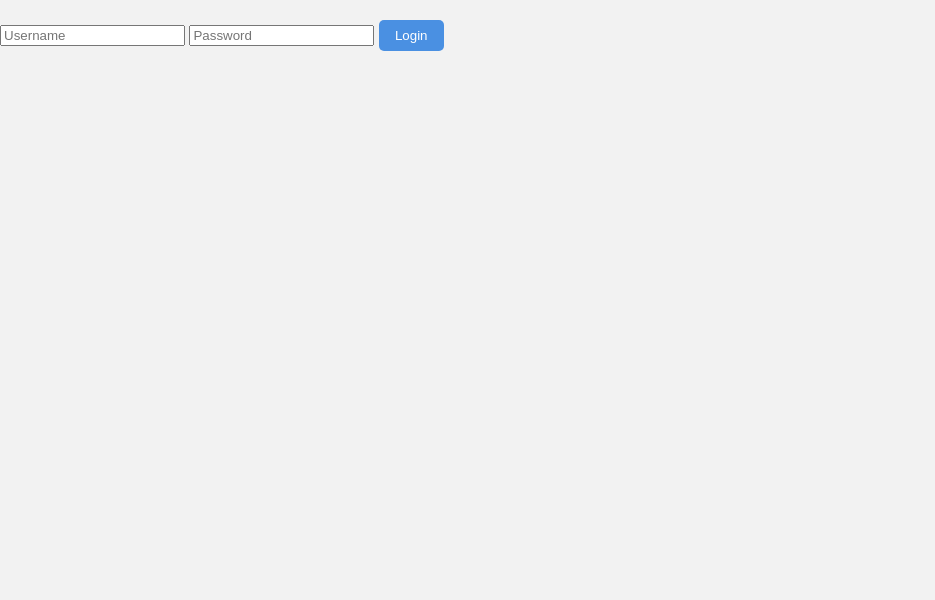
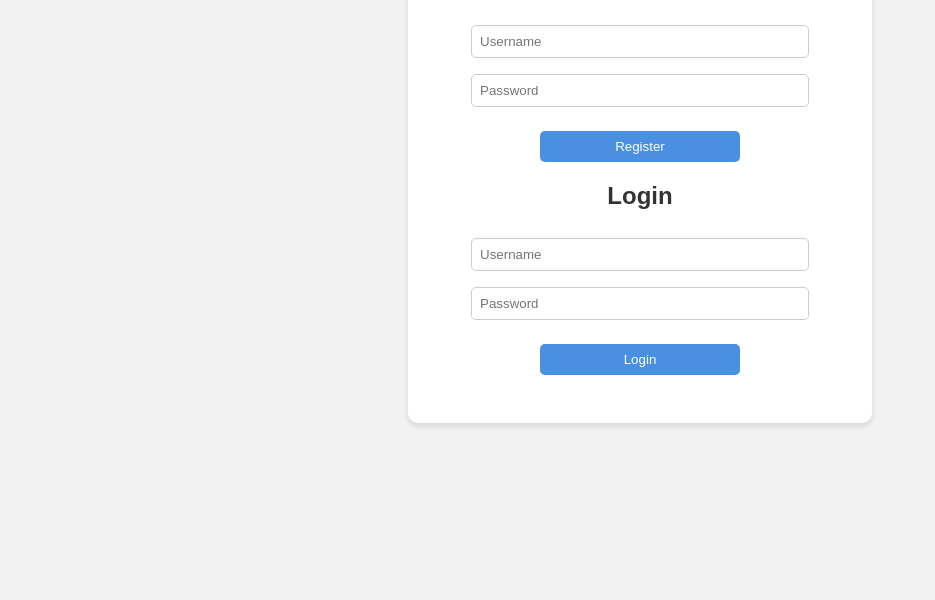
Before and after one commit to hongduyquang1235/hongduyquang1235.github.io, a plain HTML site: page login.html in a window 1280 px wide. Shown: the part 200-800 px from the top of the page, without its empty margins (0-935 px from the left). Drawn offline with Linux system fonts and the light colour scheme.

Commit message:
style.css

```diff
--- a/style.css
+++ b/style.css
@@ -1,4 +1,3 @@
-/* General Styles */
 body {
     font-family: 'Arial', sans-serif;
     margin: 0;
@@ -24,7 +23,6 @@ section {
     padding: 1rem;
 }
 
-/* Progress Bar Styles */
 #progress-container {
     width: 100%;
     background-color: #ddd;
@@ -41,10 +39,9 @@ section {
     line-height: 20px;
     color: white;
     border-radius: 10px 0 0 10px;
-    transition: width 0.3s;
+    transition: width 0.3s, background-color 0.3s;
 }
 
-/* Daily Routine Styles */
 ul {
     list-style: none;
     padding: 0;
@@ -87,10 +84,61 @@ button:hover {
     background-color: #357ABD;
 }
 
-/* Footer */
 footer {
     text-align: center;
     padding: 2rem 1rem;
     background-color: #222;
     color: white;
 }
+
+.auth-container {
+    max-width: 400px;
+    margin: 5rem auto;
+    background: white;
+    padding: 2rem;
+    border-radius: 10px;
+    box-shadow: 0 4px 6px rgba(0,0,0,0.1);
+    text-align: center;
+}
+
+.auth-container input {
+    width: 80%;
+    padding: 0.5rem;
+    margin: 0.5rem 0;
+    border-radius: 5px;
+    border: 1px solid #ccc;
+}
+
+.auth-container button {
+    width: 50%;
+    padding: 0.5rem;
+    margin-top: 1rem;
+    background-color: #4a90e2;
+    color: white;
+    border: none;
+    border-radius: 5px;
+    cursor: pointer;
+}
+
+.auth-container button:hover {
+    background-color: #357ABD;
+}
+
+#auth-message {
+    margin-top: 1rem;
+    color: red;
+}
+
+#reset-btn {
+    padding: 0.5rem 1rem;
+    margin-top: 1rem;
+    background-color: #3498db;
+    color: white;
+    border: none;
+    border-radius: 5px;
+    cursor: pointer;
+}
+
+#reset-btn:hover {
+    background-color: #2980b9;
+}
```
